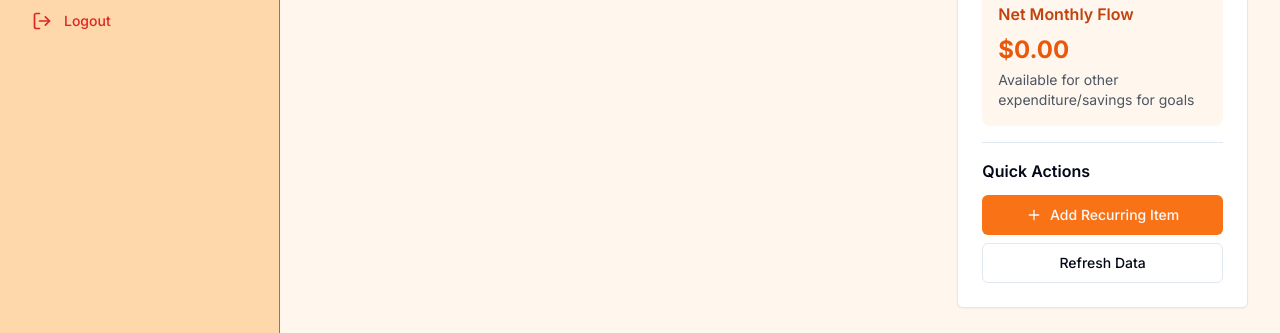
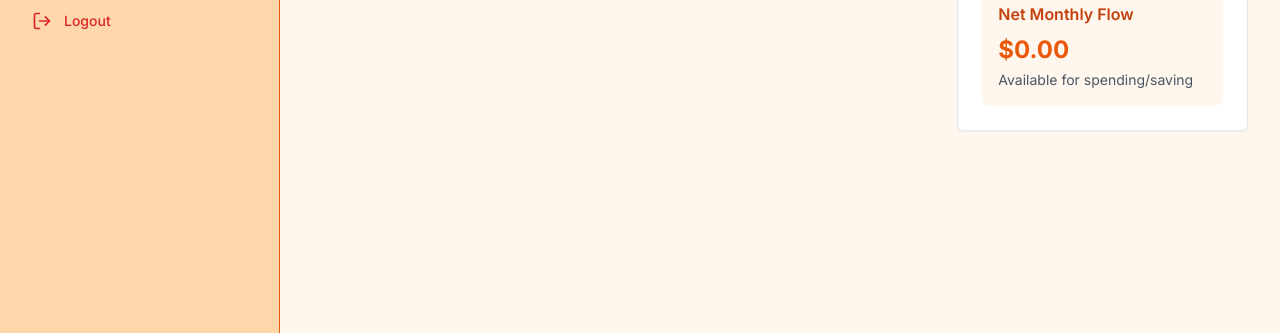
Before and after one commit to YeoBenShin/FireFlow, a Next.js app in the folder frontend/: page /recurring in a window 1280 px wide. Shown: the part 411-744 px from the top of the page. Built offline with nearby package versions, Linux system fonts and the light colour scheme; no server answers.

Commit message:
unnecessary part

```diff
--- a/frontend/app/recurring/page.tsx
+++ b/frontend/app/recurring/page.tsx
@@ -422,28 +422,8 @@
                     ).toFixed(2)}
                   </p>
                   <p className="text-sm text-gray-600 mt-1">
-                    Available for other expenditure/savings for goals
+                    Available for spending/saving
                   </p>
-                </div>
-
-                <div className="pt-4 border-t">
-                  <h4 className="font-semibold mb-3">Quick Actions</h4>
-                  <div className="space-y-2">
-                    <Button
-                      className="w-full bg-orange-500 hover:bg-orange-600"
-                      onClick={() => setShowForm(true)}
-                    >
-                      <Plus className="w-4 h-4 mr-2" />
-                      Add Recurring Item
-                    </Button>
-                    <Button
-                      variant="outline"
-                      className="w-full"
-                      onClick={fetchRecurringTransactions}
-                    >
-                      Refresh Data
-                    </Button>
-                  </div>
                 </div>
               </CardContent>
             </Card>
```
